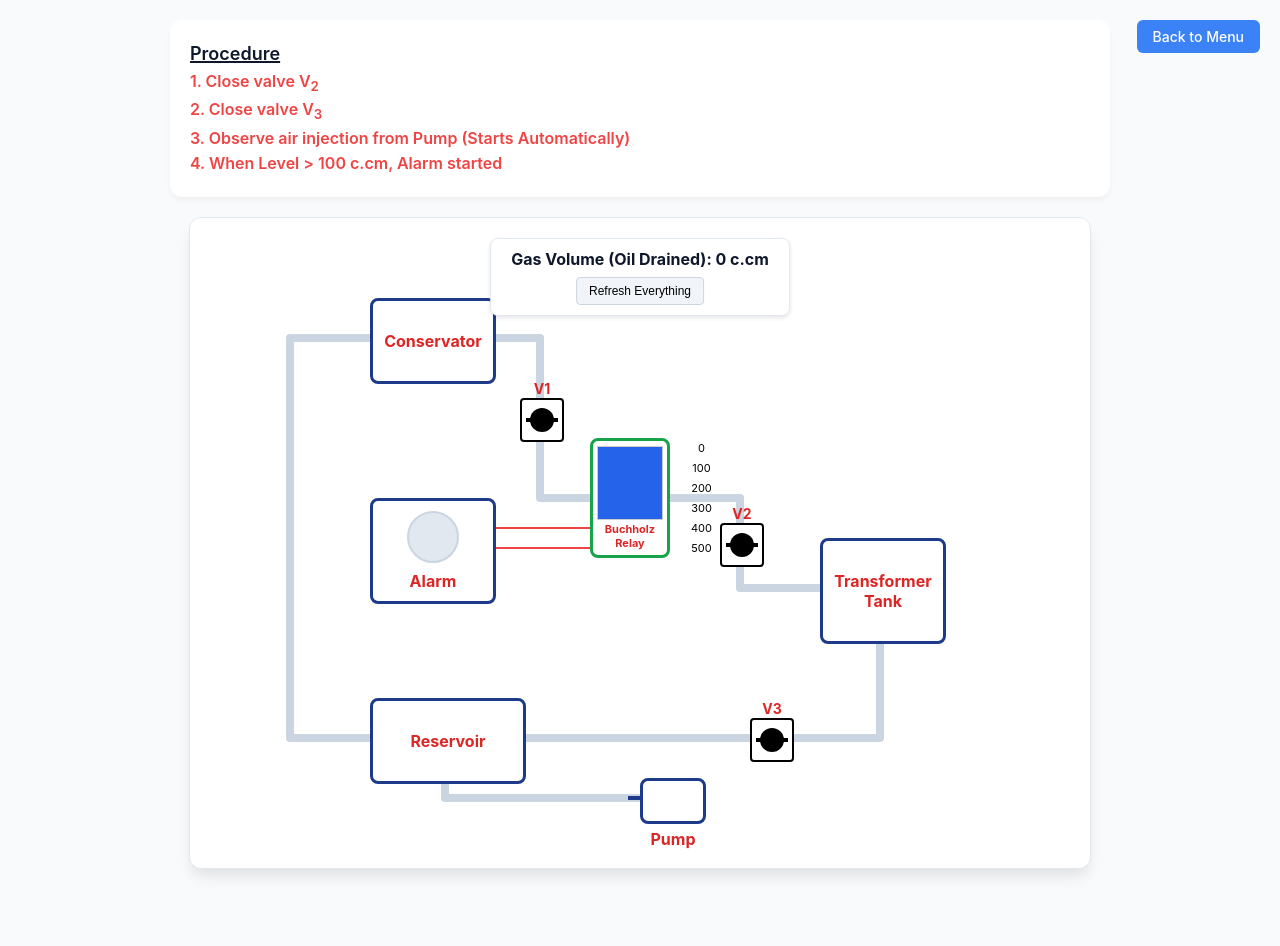
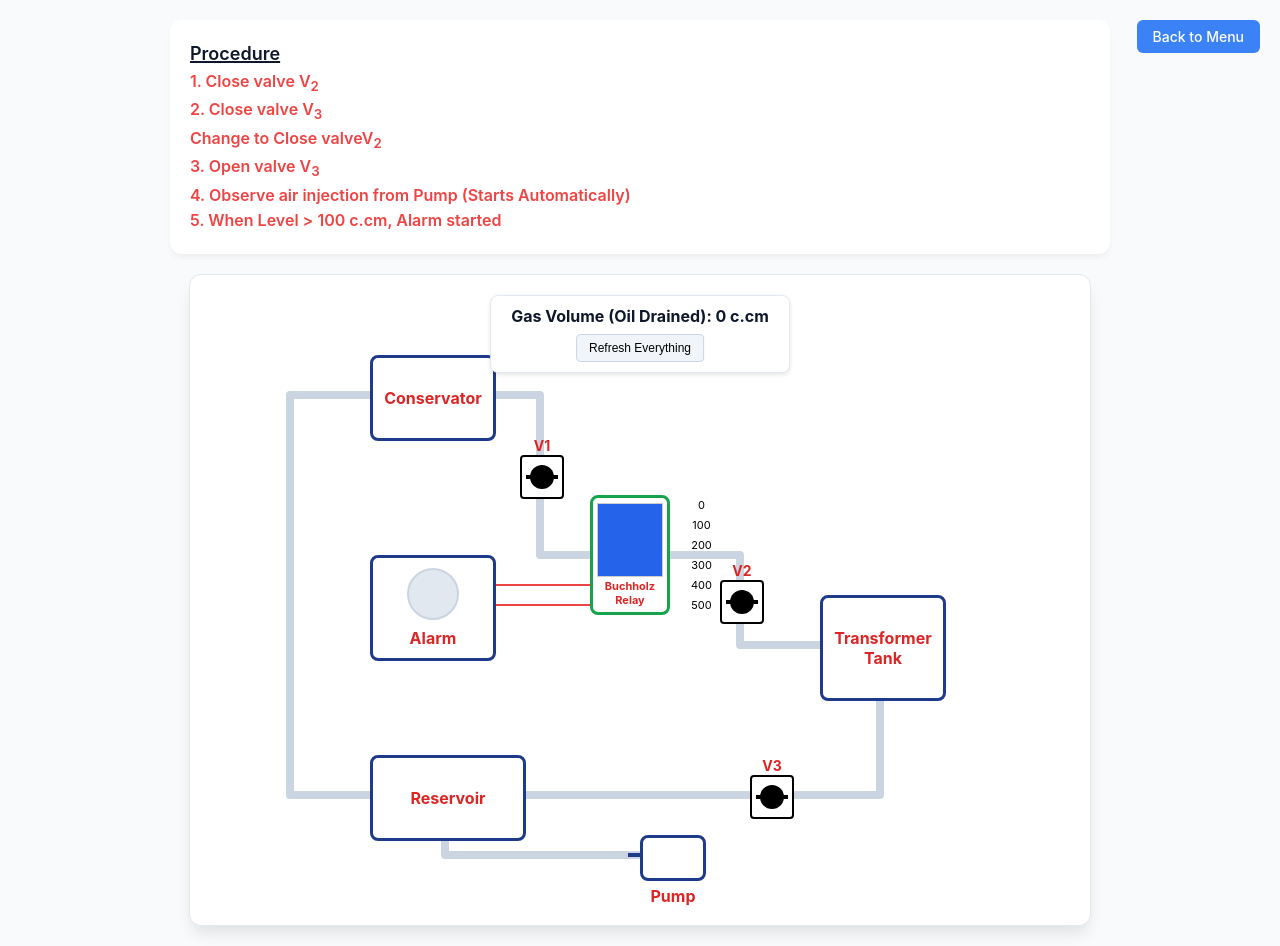
Before and after one commit to virtual-labs/exp-gas-actuated-buchholz-dei, a plain HTML site: page experiment/simulation/incipient.html in a window 1280 px wide. Before the commit the page ends 889 px from the top, so only its background shows below. Drawn offline with Linux system fonts and the light colour scheme.

Commit message:
Update incipient.html

```diff
--- a/experiment/simulation/incipient.html
+++ b/experiment/simulation/incipient.html
@@ -12,9 +12,10 @@
         <div class="procedure">
             <u>Procedure</u><br>
             1. Close valve V<sub>2</sub><br>
-            2. Close valve V<sub>3</sub><br>
-            3. Observe air injection from Pump (Starts Automatically)<br>
-            4. When Level > 100 c.cm, Alarm started
+            2. Close valve V<sub>3</sub><br> Change to Close valveV<sub>2</sub><br>
+            3. Open valve  V<sub>3</sub><br>
+            4. Observe air injection from Pump (Starts Automatically)<br>
+            5. When Level > 100 c.cm, Alarm started
         </div>
     </div>
 
```
